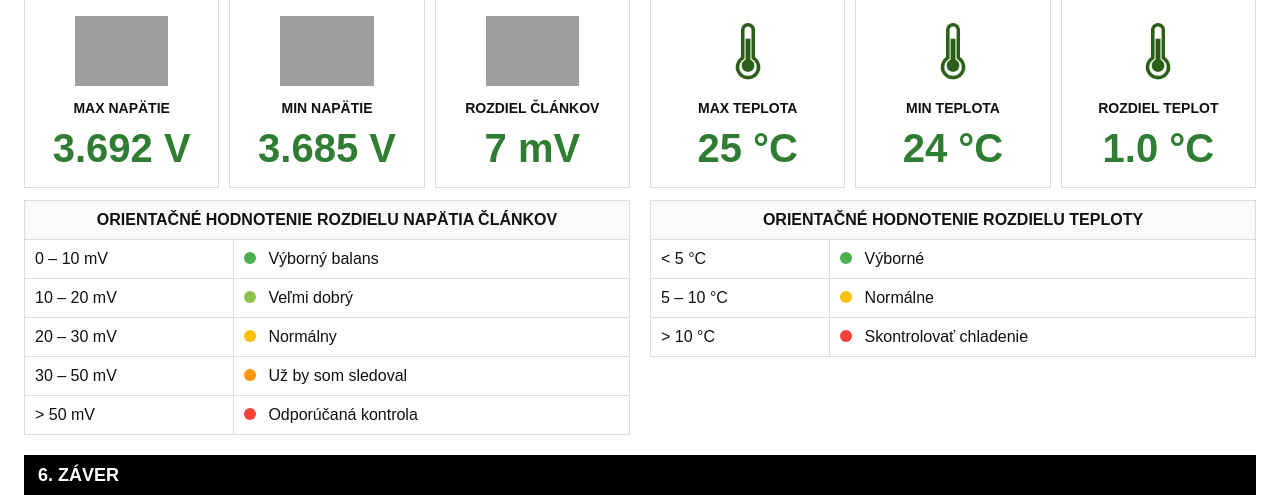
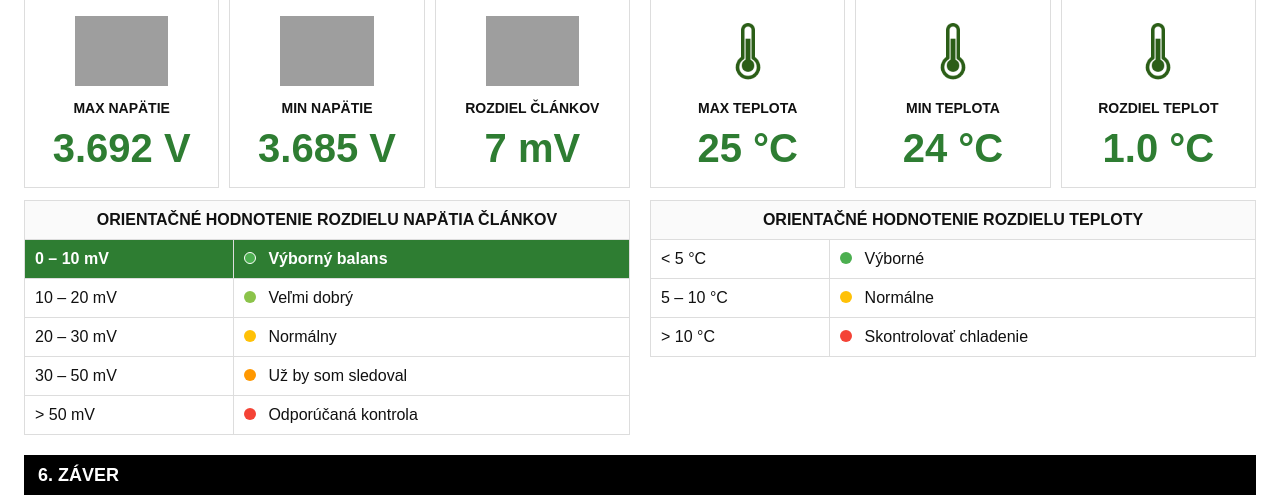
Before and after one commit to marianblaha/pdf-upravy, a FastAPI app: page /preview in a window 1280 px wide. Shown: the part 1253-1748 px from the top of the page. Run offline with FastAPI, Linux system fonts and the light colour scheme; grey boxes are pictures that could not be loaded.

Commit message:
sekcia 4 zvyraznenie balance

```diff
--- a/templates/report.html
+++ b/templates/report.html
@@ -311,6 +311,16 @@ body{
     border-radius:50%;
     display:inline-block;
     margin-right:8px;
+}
+
+.balance-active{
+    background:#2e7d32;
+    color:white;
+    font-weight:bold;
+}
+
+.balance-active .dot{
+    border:1px solid white;
 }
 
 /* CONCLUSION */
@@ -745,7 +755,7 @@ body{
 						</td>
 					</tr>
 
-					<tr>
+					<tr class="{% if (cellDelta|float * 1000) <= 10 %}balance-active{% endif %}">
 						<td>0 – 10 mV</td>
 						<td>
 							<span class="dot" style="background:#4caf50;"></span>
@@ -753,7 +763,7 @@ body{
 						</td>
 					</tr>
 
-					<tr>
+					<tr class="{% if (cellDelta|float * 1000) > 10 and (cellDelta|float * 1000) <= 20 %}balance-active{% endif %}">
 						<td>10 – 20 mV</td>
 						<td>
 							<span class="dot" style="background:#8bc34a;"></span>
@@ -761,7 +771,7 @@ body{
 						</td>
 					</tr>
 
-					<tr>
+					<tr class="{% if (cellDelta|float * 1000) > 20 and (cellDelta|float * 1000) <= 30 %}balance-active{% endif %}">
 						<td>20 – 30 mV</td>
 						<td>
 							<span class="dot" style="background:#ffc107;"></span>
@@ -769,7 +779,7 @@ body{
 						</td>
 					</tr>
 
-					<tr>
+					<tr class="{% if (cellDelta|float * 1000) > 30 and (cellDelta|float * 1000) <= 50 %}balance-active{% endif %}">
 						<td>30 – 50 mV</td>
 						<td>
 							<span class="dot" style="background:#ff9800;"></span>
@@ -777,7 +787,7 @@ body{
 						</td>
 					</tr>
 
-					<tr>
+					<tr class="{% if (cellDelta|float * 1000) > 50 %}balance-active{% endif %}">
 						<td>&gt; 50 mV</td>
 						<td>
 							<span class="dot" style="background:#f44336;"></span>
```
